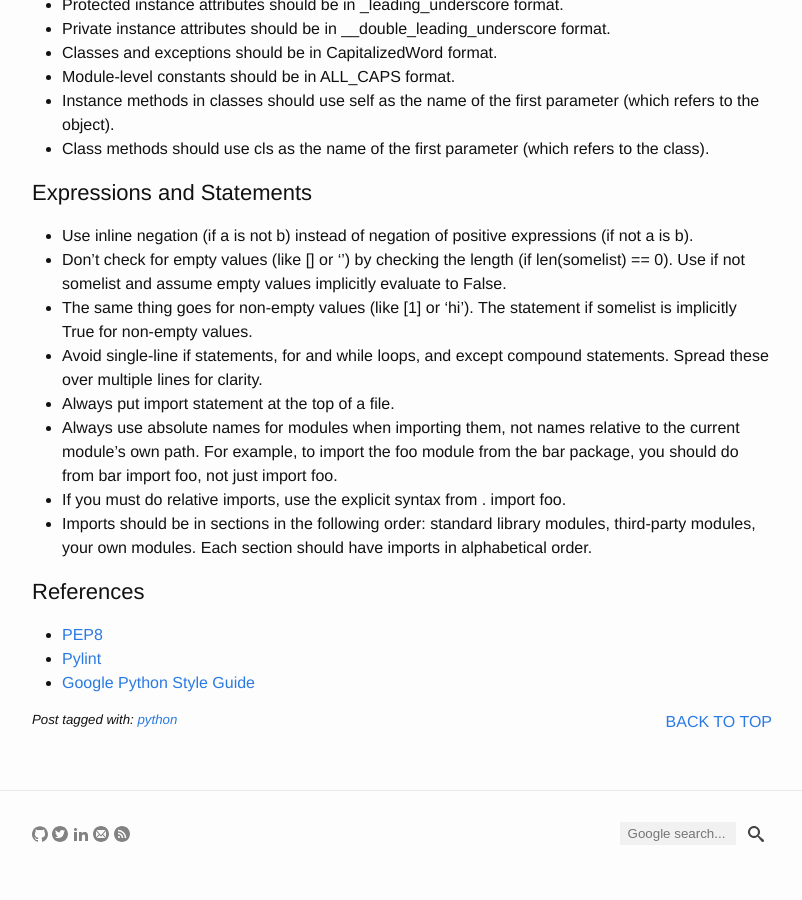
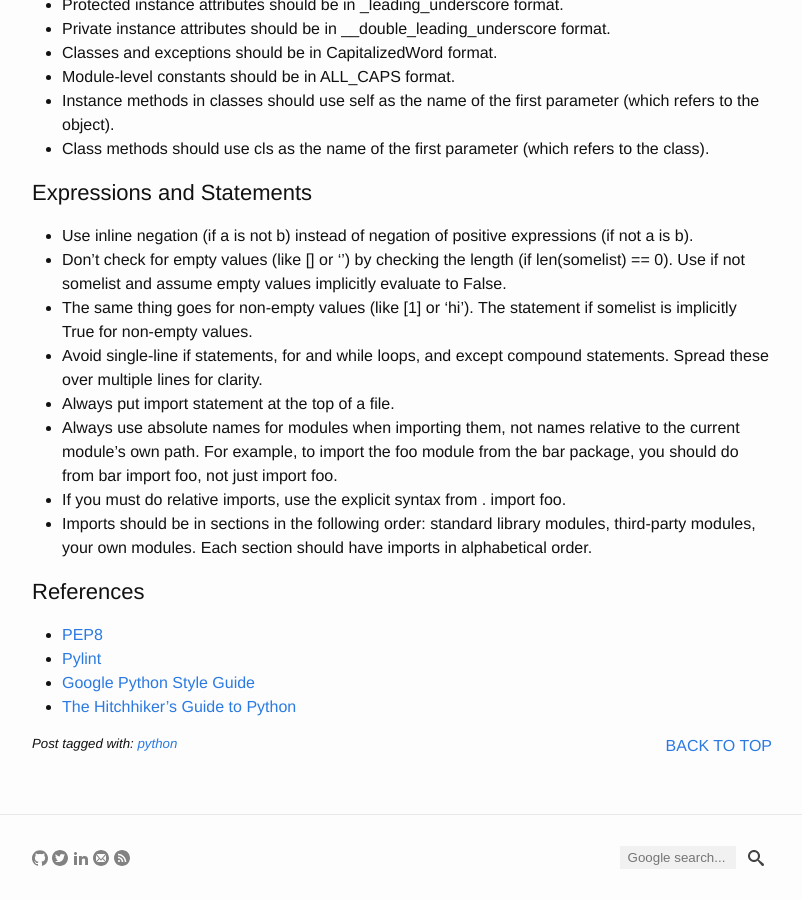
Before and after one commit to yuan-jiang/yuan-jiang.github.io, a Jekyll site: the page built from _posts/2016-03-31-python-coding-style-guide.md, in a window 1280 px wide and 900 px high, scrolled down 668 px. Shown: the whole window, without its empty margins (238-1040 px from the left). Built offline with Jekyll 4.4.1, drawn with Linux system fonts in a browser that asks for light colours; comment, search, counter and statistics services are not loaded; before the commit the page ends 1544 px from its top, so only the background shows below that.

Commit message:
Update 2016-03-31-python-coding-style-guide.md

```diff
--- a/_posts/2016-03-31-python-coding-style-guide.md
+++ b/_posts/2016-03-31-python-coding-style-guide.md
@@ -43,3 +43,4 @@ NOTE that for more details PEP8 should always be referenced and the following se
 - [PEP8](https://www.python.org/dev/peps/pep-0008/)
 - [Pylint](https://www.pylint.org/)
 - [Google Python Style Guide](https://google.github.io/styleguide/pyguide.html)
+- [The Hitchhiker's Guide to Python](http://docs.python-guide.org/en/latest/writing/style/)
```
